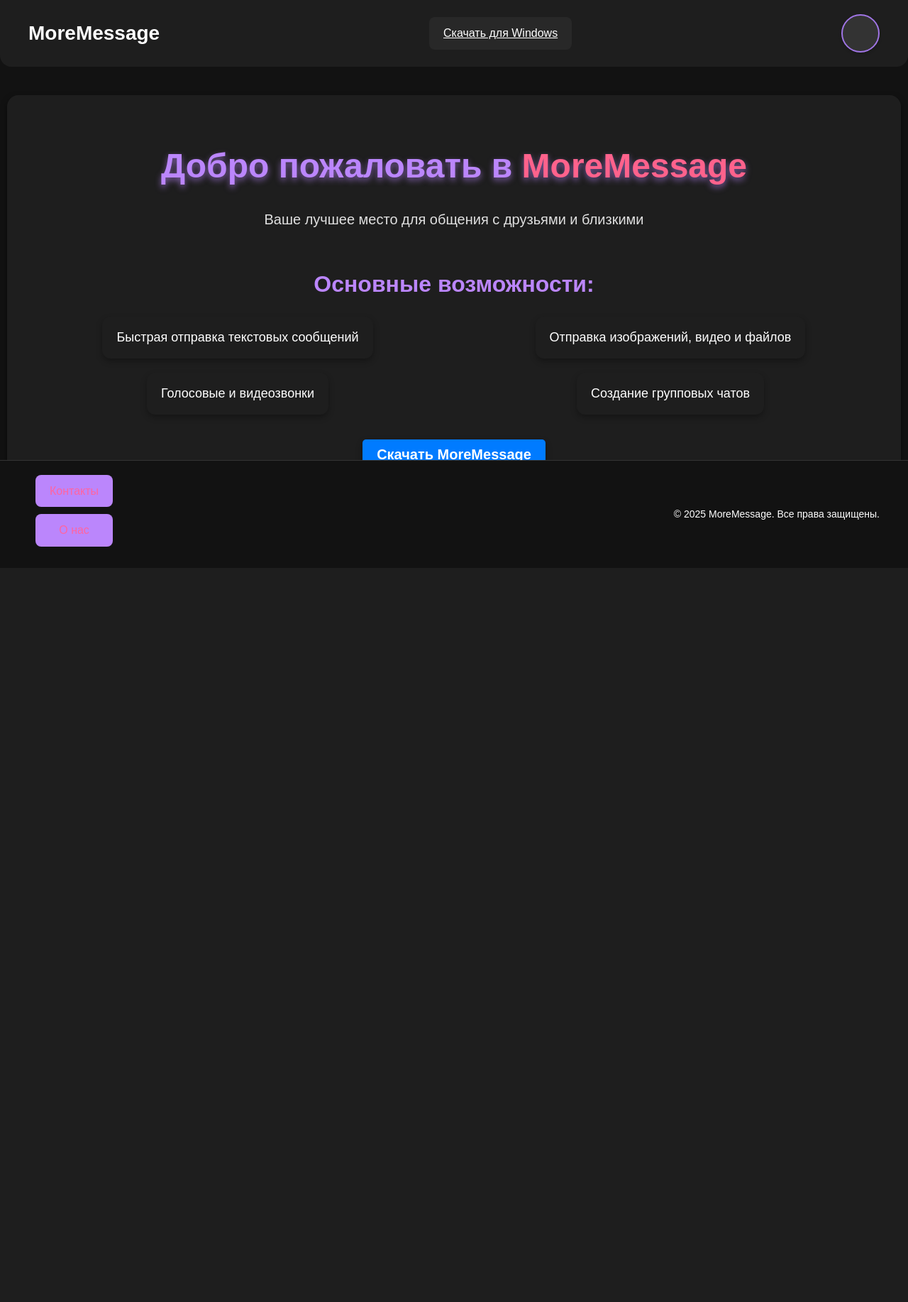
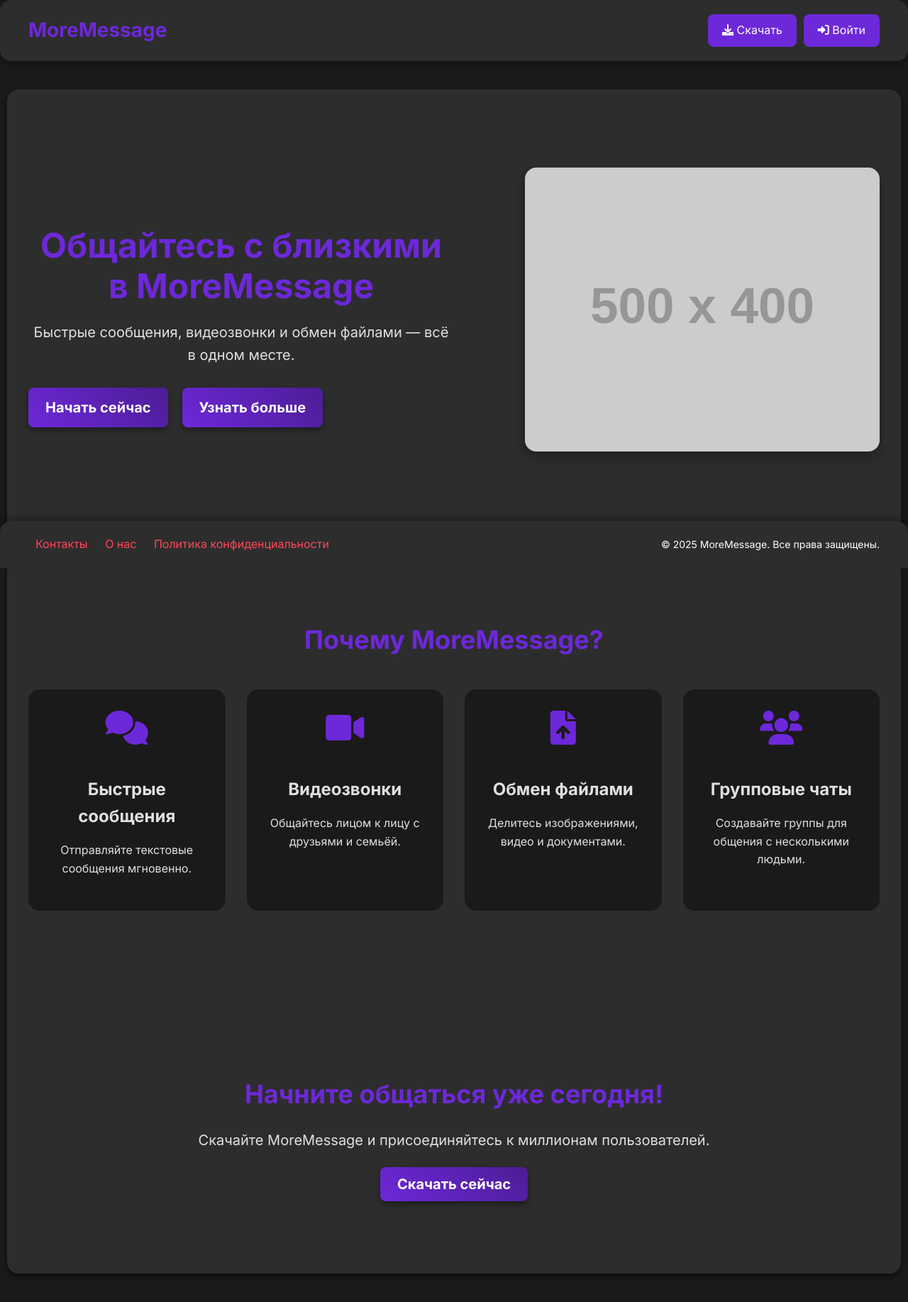
Before and after one commit to EggZys/MoreMessage, a Django app: page / in a window 1280 px wide. Shown: the whole page at 71% size. Before the commit the page ends 770 px from the top, so only its background shows below. Run offline with Django 5.2, Linux system fonts and the light colour scheme; grey boxes labelled with a size stand in for pictures from a placeholder-image service; some libraries are stand-ins or nearby versions.

Commit message:
Update All

```diff
--- a/app/static/styles.css
+++ b/app/static/styles.css
@@ -1,21 +1,25 @@
+:root {
+    --primary-color: #6d28d9;
+    --secondary-color: #4c1d95;
+    --accent-color: #ff4757;
+    --background-color: #1a1a1a;
+    --text-color: #e0e0e0;
+    --card-background: #2d2d2d;
+    --hover-color: #7c3aed;
+}
+
 /* Общие стили */
 body {
-    font-family: 'Arial', sans-serif;
+    font-family: 'Inter', sans-serif;
     line-height: 1.6;
     margin: 0;
     padding: 0;
-    background-color: #121212;
-    color: #e0e0e0;
+    background-color: var(--background-color);
+    color: var(--text-color);
 }
 
-:root {
-    --primary-color: #007bff; /* Example primary color */
-    --secondary-color: #6c757d; /* Example secondary color */
-}
-
-/* Хедер */
 header {
-    background-color: #1e1e1e;
+    background-color: var(--card-background);
     color: white;
     padding: 20px 40px;
     display: flex;
@@ -23,18 +27,19 @@
     align-items: center;
     max-width: 1200px;
     margin: 0 auto;
-    border-bottom-left-radius: 16px;
-    border-bottom-right-radius: 16px;
+    border-radius: 16px;
+    box-shadow: 0 4px 8px rgba(0, 0, 0, 0.3);
 }
 
 .logo {
     font-size: 28px;
     font-weight: bold;
+    color: var(--primary-color);
     transition: color 0.3s;
 }
 
 .logo:hover {
-    color: #bb86fc;
+    color: var(--hover-color);
 }
 
 .header-buttons {
@@ -43,7 +48,7 @@
 }
 
 .header-button {
-    background-color: #282828;
+    background-color: var(--primary-color);
     color: white;
     border: none;
     padding: 10px 20px;
@@ -51,14 +56,14 @@
     cursor: pointer;
     font-size: 16px;
     transition: background-color 0.3s, transform 0.3s;
+    text-decoration: none;
 }
 
 .header-button:hover {
-    background-color: #383838;
+    background-color: var(--hover-color);
     transform: translateY(-2px);
 }
 
-/* Аватар профиля */
 .profile-picture {
     width: 50px;
     height: 50px;
@@ -68,7 +73,7 @@
     background-image: url('https://via.placeholder.com/50');
     background-size: cover;
     transition: transform 0.3s;
-    border: 2px solid #a075e5; /* Subtle border */
+    border: 2px solid var(--primary-color);
     box-shadow: 0 2px 4px rgba(0, 0, 0, 0.2);
 }
 
@@ -76,51 +81,213 @@
     transform: scale(1.1);
 }
 
-/* Основное содержимое */
-main, .profile-container {
+main, .profile-container, .auth-container, .download-container {
     max-width: 1200px;
     margin: 40px auto;
     padding: 30px;
-    background-color: #1e1e1e;
+    background-color: var(--card-background);
     box-shadow: 0 4px 8px rgba(0, 0, 0, 0.5);
     border-radius: 16px;
     text-align: center;
-    animation: fadeIn 1s ease-in-out;
+    animation: fadeIn 0.5s ease-in-out;
 }
 
 @keyframes fadeIn {
-    from { opacity: 0; }
-    to { opacity: 1; }
+    from { opacity: 0; transform: translateY(20px); }
+    to { opacity: 1; transform: translateY(0); }
 }
 
-.profile-header {
+/* Главная страница */
+.hero-section {
     display: flex;
-    flex-direction: column;
     align-items: center;
+    justify-content: space-between;
+    padding: 80px 0;
+    gap: 40px;
+}
+
+.hero-content {
+    max-width: 600px;
+}
+
+.hero-title {
+    font-size: 48px;
+    color: var(--primary-color);
+    margin-bottom: 20px;
+    line-height: 1.2;
+}
+
+.hero-subtitle {
+    font-size: 20px;
+    color: var(--text-color);
+    margin-bottom: 30px;
+}
+
+.hero-actions {
+    display: flex;
+    gap: 20px;
+}
+
+.hero-image img {
+    border-radius: 16px;
+    box-shadow: 0 8px 16px rgba(0, 0, 0, 0.3);
+}
+
+.features-section {
+    padding: 80px 0;
+    background-color: var(--card-background);
+    border-radius: 16px;
+    margin: 40px 0;
+}
+
+.section-title {
+    font-size: 36px;
+    color: var(--primary-color);
+    text-align: center;
+    margin-bottom: 40px;
+}
+
+.features-grid {
+    display: grid;
+    grid-template-columns: repeat(auto-fit, minmax(250px, 1fr));
+    gap: 30px;
+}
+
+.feature-card {
+    background-color: var(--background-color);
+    padding: 30px;
+    border-radius: 16px;
+    text-align: center;
+    transition: transform 0.3s, box-shadow 0.3s;
+}
+
+.feature-card:hover {
+    transform: translateY(-10px);
+    box-shadow: 0 8px 16px rgba(0, 0, 0, 0.3);
+}
+
+.feature-icon {
+    font-size: 48px;
+    color: var(--primary-color);
     margin-bottom: 20px;
 }
 
+.feature-card h3 {
+    font-size: 24px;
+    color: var(--text-color);
+    margin-bottom: 10px;
+}
+
+.feature-card p {
+    font-size: 16px;
+    color: var(--text-color);
+}
+
+.cta-section {
+    text-align: center;
+    padding: 80px 0;
+}
+
+.cta-title {
+    font-size: 36px;
+    color: var(--primary-color);
+    margin-bottom: 20px;
+}
+
+.cta-subtitle {
+    font-size: 20px;
+    color: var(--text-color);
+    margin-bottom: 30px;
+}
+
+.cta-button {
+    background: linear-gradient(45deg, var(--primary-color), var(--secondary-color));
+    color: white;
+    text-decoration: none;
+    padding: 12px 24px;
+    font-size: 20px;
+    border-radius: 8px;
+    font-weight: bold;
+    box-shadow: 0 4px 8px rgba(0, 0, 0, 0.4);
+    transition: transform 0.3s, box-shadow 0.3s;
+}
+
+.cta-button:hover {
+    transform: translateY(-5px);
+    box-shadow: 0 8px 16px rgba(0, 0, 0, 0.6);
+}
+
+/* Страница профиля */
+.profile-header {
+    text-align: center;
+    margin-bottom: 40px;
+}
+
+.profile-picture img {
+    width: 150px;
+    height: 150px;
+    border-radius: 50%;
+    border: 4px solid var(--primary-color);
+    box-shadow: 0 4px 8px rgba(0, 0, 0, 0.3);
+}
+
 .profile-name {
-    font-size: 2em; /* Larger font size */
-    font-weight: 600;
-    color: #bb86fc;
+    font-size: 36px;
+    color: var(--primary-color);
+    margin: 20px 0 10px;
 }
 
 .profile-email {
     font-size: 18px;
-    color: #e0e0e0;
+    color: var(--text-color);
 }
 
-/* Кнопки */
-.profile-buttons, footer a {
+.profile-stats {
+    display: grid;
+    grid-template-columns: repeat(auto-fit, minmax(200px, 1fr));
+    gap: 20px;
+    margin-bottom: 40px;
+}
+
+.stat-card {
+    background-color: var(--card-background);
+    padding: 20px;
+    border-radius: 16px;
+    text-align: center;
+    transition: transform 0.3s, box-shadow 0.3s;
+}
+
+.stat-card:hover {
+    transform: translateY(-10px);
+    box-shadow: 0 8px 16px rgba(0, 0, 0, 0.3);
+}
+
+.stat-icon {
+    font-size: 36px;
+    color: var(--primary-color);
+    margin-bottom: 10px;
+}
+
+.stat-card h3 {
+    font-size: 20px;
+    color: var(--text-color);
+    margin-bottom: 10px;
+}
+
+.stat-card p {
+    font-size: 18px;
+    color: var(--text-color);
+}
+
+.profile-actions {
     display: flex;
     justify-content: center;
     gap: 20px;
     margin-top: 20px;
 }
 
-.profile-button, footer a {
-    background-color: #bb86fc;
+.profile-button {
+    background-color: var(--primary-color);
     color: white;
     border: none;
     padding: 10px 20px;
@@ -132,14 +299,84 @@
     text-align: center;
 }
 
-.profile-button:hover, footer a:hover {
-    background-color: #c79ef8;
+.profile-button:hover {
+    background-color: var(--hover-color);
     transform: translateY(-2px);
+}
+
+/* Формы входа и регистрации */
+.auth-container {
+    max-width: 400px;
+    margin: 100px auto;
+    padding: 40px;
+    background-color: var(--card-background);
+    border-radius: 16px;
+    text-align: center;
+    box-shadow: 0 4px 8px rgba(0, 0, 0, 0.5);
+}
+
+.auth-container h1 {
+    font-size: 32px;
+    color: var(--primary-color);
+    margin-bottom: 20px;
+}
+
+.form-group {
+    margin-bottom: 20px;
+    text-align: left;
+}
+
+.form-group label {
+    display: block;
+    font-size: 16px;
+    margin-bottom: 8px;
+}
+
+.form-group input {
+    width: 100%;
+    padding: 10px;
+    border: none;
+    border-radius: 8px;
+    background-color: var(--background-color);
+    color: white;
+    font-size: 16px;
+    outline: none;
+}
+
+.form-button {
+    width: 100%;
+    background: linear-gradient(45deg, var(--primary-color), var(--secondary-color));
+    color: white;
+    border: none;
+    padding: 10px;
+    border-radius: 8px;
+    font-size: 16px;
+    cursor: pointer;
+    transition: background-color 0.3s;
+}
+
+.form-button:hover {
+    background: linear-gradient(45deg, var(--hover-color), var(--secondary-color));
+}
+
+.auth-container p {
+    margin-top: 20px;
+    font-size: 14px;
+}
+
+.auth-container a {
+    color: var(--primary-color);
+    text-decoration: none;
+    transition: color 0.3s;
+}
+
+.auth-container a:hover {
+    color: var(--accent-color);
 }
 
 /* Футер */
 footer {
-    background-color: #121212;
+    background-color: var(--card-background);
     color: white;
     text-align: center;
     padding: 20px 40px;
@@ -152,7 +389,8 @@
     display: flex;
     justify-content: space-between;
     align-items: center;
-    border-top: 1px solid #333;
+    border-radius: 16px 16px 0 0;
+    box-shadow: 0 -4px 8px rgba(0, 0, 0, 0.3);
 }
 
 footer p {
@@ -160,207 +398,40 @@
     font-size: 14px;
 }
 
-.unauthorized-container {
-    text-align: center;
-    padding: 50px;
-    max-width: 600px;
-    margin: 100px auto;
-    background-color: #1e1e1e;
-    border-radius: 16px;
-    box-shadow: 0 4px 8px rgba(0, 0, 0, 0.5);
-}
-.glow {
-    font-size: 32px;
-    color: #bb86fc;
-    text-shadow: 0 0 10px #bb86fc;
-    margin-bottom: 20px;
-}
-.unauthorized-buttons {
-    display: flex;
-    justify-content: center;
-    gap: 20px;
-    margin-top: 20px;
-}
-.unauthorized-button {
-    background-color: #282828;
-    color: white;
-    border: none;
-    padding: 10px 20px;
-    border-radius: 8px;
-    font-size: 16px;
-    text-decoration: none;
-    transition: background-color 0.3s, transform 0.3s;
-}
-.unauthorized-button:hover {
-    background-color: #383838;
-    transform: translateY(-2px);
-}
-.download-container {
-    text-align: center;
-    padding: 50px;
-    max-width: 600px;
-    margin: 100px auto;
-    background-color: #1e1e1e;
-    border-radius: 16px;
-    box-shadow: 0 4px 8px rgba(0, 0, 0, 0.5);
-}
-.download-button {
-    display: inline-block;
-    background-color: #bb86fc;
-    color: white;
-    padding: 10px 20px;
-    border-radius: 8px;
-    text-decoration: none;
-    font-size: 16px;
-    margin-top: 20px;
-    transition: background-color 0.3s, transform 0.3s;
-}
-.download-button:hover {
-    background-color: #a075e5;
-    transform: translateY(-2px);
-}
-.auth-container {
-    max-width: 400px;
-    margin: 100px auto;
-    padding: 40px;
-    background-color: #1e1e1e;
-    border-radius: 16px;
-    text-align: center;
-    box-shadow: 0 4px 8px rgba(0, 0, 0, 0.5);
-}
-.auth-container h1 {
-    font-size: 32px;
-    color: #bb86fc;
-    margin-bottom: 20px;
-}
-.form-group {
-    margin-bottom: 20px;
-    text-align: left;
-}
-.form-group label {
-    display: block;
-    font-size: 16px;
-    margin-bottom: 8px;
-}
-.form-group input {
-    width: 100%;
-    padding: 10px;
-    border: none;
-    border-radius: 8px;
-    background-color: #282828;
-    color: white;
-    font-size: 16px;
-    outline: none;
-}
-.form-button {
-    width: 100%;
-    background-color: #bb86fc;
-    color: white;
-    border: none;
-    padding: 10px;
-    border-radius: 8px;
-    font-size: 16px;
-    cursor: pointer;
-    transition: background-color 0.3s;
-}
-.form-button:hover {
-    background-color: #a075e5;
-}
-.auth-container p {
-    margin-top: 20px;
-    font-size: 14px;
-}
-.auth-container a {
-    color: #bb86fc;
-    text-decoration: none;
-    transition: color 0.3s;
-}
-.auth-container a:hover {
-    color: #ff628c;
-}
-
-.home-container {
-    max-width: 1200px;
-    margin: 40px auto;
-    padding: 30px;
-    text-align: center;
-    animation: fadeIn 1s ease-in-out;
-}
-.intro-section {
-    margin-bottom: 50px;
-}
-.title {
-    font-size: 48px;
-    color: #bb86fc;
-    margin-bottom: 10px;
-    text-shadow: 0 4px 8px rgba(187, 134, 252, 0.6);
-}
-.highlight {
-    color: #ff628c;
-}
-.subtitle {
-    font-size: 20px;
-    color: #e0e0e0;
-    margin-bottom: 30px;
-}
-.features-section h2 {
-    font-size: 32px;
-    color: #bb86fc;
-    margin-bottom: 20px;
-}
-.features-list {
-    list-style: none;
-    padding: 0;
-    display: grid;
-    grid-template-columns: 1fr 1fr;
-    gap: 20px;
-    justify-items: center;
-}
-.features-list li {
-    background-color: #1e1e1e;
-    padding: 15px 20px;
-    border-radius: 12px;
-    color: white;
-    font-size: 18px;
-    box-shadow: 0 4px 8px rgba(0, 0, 0, 0.3);
-    transition: transform 0.3s, box-shadow 0.3s;
-}
-.features-list li:hover {
-    transform: scale(1.05);
-    box-shadow: 0 8px 16px rgba(0, 0, 0, 0.5);
-}
-.call-to-action {
-    margin-top: 40px;
-}
-.cta-button {
-    background-color: var(--primary-color);
-    color: white;
-    text-decoration: none;
-    padding: 10px 20px;
-    font-size: 20px;
-    border-radius: 5px;
-    font-weight: bold;
-    box-shadow: 0 4px 8px rgba(0, 0, 0, 0.4);
-    transition: transform 0.3s, box-shadow 0.3s;
-}
-.cta-button:hover {
-    transform: translateY(-5px);
-    box-shadow: 0 8px 16px rgba(0, 0, 0, 0.6);
-}
 .footer-link {
-    color: #ff64a0;
+    color: var(--accent-color);
     margin: 0 10px;
     text-decoration: none;
     font-size: 16px;
-    transition: 0.3s ease-in-out;
-    margin-bottom: 10px;
-}
-.footer-link:hover {
-    color: #ff94b0;
+    transition: color 0.3s;
 }
 
-@media (min-width: 768px) {
+.footer-link:hover {
+    color: var(--hover-color);
+}
+
+/* Медиа-запросы */
+@media (max-width: 768px) {
+    .features-grid {
+        grid-template-columns: 1fr;
+    }
+
+    .header-buttons {
+        flex-direction: column;
+        gap: 10px;
+    }
+
     .profile-container {
-        flex-direction: row; /* Horizontal layout on larger screens */
+        flex-direction: column;
+    }
+
+    .hero-section {
+        flex-direction: column;
+        text-align: center;
+    }
+
+    .hero-image img {
+        width: 100%;
+        margin-top: 20px;
     }
 }
--- a/app/templates/base.html
+++ b/app/templates/base.html
@@ -4,6 +4,8 @@
     <meta charset="UTF-8">
     <meta name="viewport" content="width=device-width, initial-scale=1.0">
     <title>{% block title %}Messenger{% endblock %}</title>
+    <link rel="stylesheet" href="https://cdnjs.cloudflare.com/ajax/libs/font-awesome/6.0.0-beta3/css/all.min.css">
+    <link href="https://fonts.googleapis.com/css2?family=Inter:wght@400;500;600;700&display=swap" rel="stylesheet">
     <link rel="stylesheet" href="/static/styles.css">
 </head>
 <body>
--- a/app/templates/home.html
+++ b/app/templates/home.html
@@ -5,41 +5,76 @@
     <header>
         <div class="logo">MoreMessage</div>
         <div class="header-buttons">
-        <a href="{% url 'download' %}" class="header-button">Скачать для Windows</a>
+            <a href="{% url 'download' %}" class="header-button"><i class="fas fa-download"></i> Скачать</a>
+            <a href="{% url 'profile' %}" class="header-button"><i class="fas fa-user"></i> Профиль</a>
         </div>
-    <a href="{% url 'profile' %}" class="profile-picture" title="Профиль"></a>
     </header>
 {% else %}
     <header>
         <div class="logo">MoreMessage</div>
         <div class="header-buttons">
-        <a href="{% url 'download' %}" class="header-button">Скачать для Windows</a>
+            <a href="{% url 'download' %}" class="header-button"><i class="fas fa-download"></i> Скачать</a>
+            <a href="{% url 'login' %}" class="header-button"><i class="fas fa-sign-in-alt"></i> Войти</a>
         </div>
-    <a href="{% url 'login' %}" class="profile-picture" title="Войти"></a>
     </header>
 {% endif %}
+
 <main class="home-container">
-    <div class="intro-section">
-        <h1 class="title">Добро пожаловать в <span class="highlight">MoreMessage</span></h1>
-        <p class="subtitle">Ваше лучшее место для общения с друзьями и близкими</p>
+    <!-- Hero Section -->
+    <section class="hero-section">
+        <div class="hero-content">
+            <h1 class="hero-title">Общайтесь с близкими в <span class="highlight">MoreMessage</span></h1>
+            <p class="hero-subtitle">Быстрые сообщения, видеозвонки и обмен файлами — всё в одном месте.</p>
+            <div class="hero-actions">
+                <a href="{% url 'download' %}" class="cta-button">Начать сейчас</a>
+                <a href="#features" class="cta-button secondary">Узнать больше</a>
             </div>
-    <div class="features-section">
-        <h2>Основные возможности:</h2>
-        <ul class="features-list">
-            <li>Быстрая отправка текстовых сообщений</li>
-            <li>Отправка изображений, видео и файлов</li>
-            <li>Голосовые и видеозвонки</li>
-            <li>Создание групповых чатов</li>
-        </ul>
         </div>
-    <div class="call-to-action">
-        <a href="{% url 'download' %}" class="cta-button">Скачать MoreMessage</a>
+        <div class="hero-image">
+            <img src="https://dummyimage.com/500x400/cccccc/000000.png&text=MoreMessage" alt="MoreMessage App">
         </div>
+    </section>
+
+    <!-- Features Section -->
+    <section id="features" class="features-section">
+        <h2 class="section-title">Почему MoreMessage?</h2>
+        <div class="features-grid">
+            <div class="feature-card">
+                <i class="fas fa-comments feature-icon"></i>
+                <h3>Быстрые сообщения</h3>
+                <p>Отправляйте текстовые сообщения мгновенно.</p>
+            </div>
+            <div class="feature-card">
+                <i class="fas fa-video feature-icon"></i>
+                <h3>Видеозвонки</h3>
+                <p>Общайтесь лицом к лицу с друзьями и семьёй.</p>
+            </div>
+            <div class="feature-card">
+                <i class="fas fa-file-upload feature-icon"></i>
+                <h3>Обмен файлами</h3>
+                <p>Делитесь изображениями, видео и документами.</p>
+            </div>
+            <div class="feature-card">
+                <i class="fas fa-users feature-icon"></i>
+                <h3>Групповые чаты</h3>
+                <p>Создавайте группы для общения с несколькими людьми.</p>
+            </div>
+        </div>
+    </section>
+
+    <!-- Call to Action Section -->
+    <section class="cta-section">
+        <h2 class="cta-title">Начните общаться уже сегодня!</h2>
+        <p class="cta-subtitle">Скачайте MoreMessage и присоединяйтесь к миллионам пользователей.</p>
+        <a href="{% url 'download' %}" class="cta-button">Скачать сейчас</a>
+    </section>
 </main>
+
 <footer>
-    <div>
+    <div class="footer-links">
         <a href="#" class="footer-link">Контакты</a>
         <a href="#" class="footer-link">О нас</a>
+        <a href="#" class="footer-link">Политика конфиденциальности</a>
     </div>
     <p>&copy; 2025 MoreMessage. Все права защищены.</p>
 </footer>
--- a/app/templates/register.html
+++ b/app/templates/register.html
@@ -6,7 +6,7 @@
     <form method="post" class="auth-form">
         {% csrf_token %}
         {{ form.as_p }}
-        <button type="submit" class="auth-button">Зарегистрироваться</button>
+        <button type="submit" class="form-button">Зарегистрироваться</button>
     </form>
     <p class="auth-link">
         Уже есть аккаунт? <a href="{% url 'login' %}">Войти</a>
--- a/app/templates/unauthorized.html
+++ b/app/templates/unauthorized.html
@@ -5,8 +5,8 @@
     <h1 class="glow">Доступ запрещён</h1>
     <p>Войдите в аккаунт, чтобы получить доступ к этой странице.</p>
     <div class="unauthorized-actions">
-        <a href="{% url 'login' %}" class="action-button">Войти</a>
-        <a href="{% url 'register' %}" class="action-button">Зарегистрироваться</a>
+        <a href="{% url 'login' %}" class="unauthorized-button"><i class="fas fa-sign-in-alt"></i> Войти</a>
+        <a href="{% url 'register' %}" class="unauthorized-button"><i class="fas fa-user-plus"></i> Зарегистрироваться</a>
     </div>
 </main>
 {% endblock %}
--- a/app/urls.py
+++ b/app/urls.py
@@ -8,6 +8,8 @@
     api_users_view,
     unauthorized_view,
     download_view,
+    download_file,
+    logout_view,
 )
 
 urlpatterns = [
@@ -15,8 +17,9 @@
     path('profile/', profile_view, name='profile'),
     path('register/', register_view, name='register'),
     path('login/', LoginView.as_view(template_name='login.html'), name='login'),
-    path('logout/', LogoutView.as_view(next_page=reverse_lazy('login')), name='logout'),
+    path('logout/', logout_view, name='logout'),
     path('api/users/', api_users_view, name='api_users'),
     path('unauthorized/', unauthorized_view, name='unauthorized'),
     path('download/', download_view, name='download'),
+    path('download/windows/', download_file, name='download_windows'),
 ]
--- a/app/views.py
+++ b/app/views.py
@@ -5,6 +5,11 @@
 from django.core.serializers import serialize
 from .forms import RegistrationForm
 from .models import CustomUser
+from django.http import FileResponse
+import os
+from django.conf import settings
+from django.http import HttpResponse
+from django.contrib.auth import logout, login
 
 
 def home_view(request):
@@ -20,13 +25,32 @@
         form = RegistrationForm(request.POST)
         if form.is_valid():
             form.save()
-            return redirect('login')
+            login(request, form.instance)
+            return redirect('home')
     else:
         form = RegistrationForm()
     return render(request, 'register.html', {'form': form})
 
 def download_view(request):
     return render(request, 'download.html')
+
+def download_file(request):
+    # Формируем полный путь к файлу
+    file_path = os.path.join(settings.MEDIA_ROOT, 'prog', 'MoreMessage.exe')
+
+    # Печатаем путь в консоль (или лог)
+    print(f"Путь к файлу: {file_path}")
+
+    # Если файл не найден, возвращаем сообщение с путём
+    if not os.path.exists(file_path):
+        return HttpResponse(f"Файл не найден. Путь: {file_path}", status=404)
+
+    # Если найден, возвращаем файл
+    with open(file_path, 'rb') as file:
+        response = HttpResponse(file.read(), content_type='application/octet-stream')
+        response['Content-Disposition'] = f'attachment; filename="MoreMessage.exe"'
+        return response
+
 
 def api_users_view(request):
     users = CustomUser.objects.all()
@@ -35,3 +59,7 @@
 
 def unauthorized_view(request):
     return render(request, 'unauthorized.html')
+
+def logout_view(request):
+    logout(request)
+    return redirect('home')
```
Also changed, not shown: app/templates/download.html (+11 -5 lines), app/templates/profile.html (+33 -9 lines), project/settings.py (+11 -0 lines), app/templates/login.html (line endings or trailing spaces), db.sqlite3, 3 other files. Lines whose indentation alone changed are shown as unchanged.
